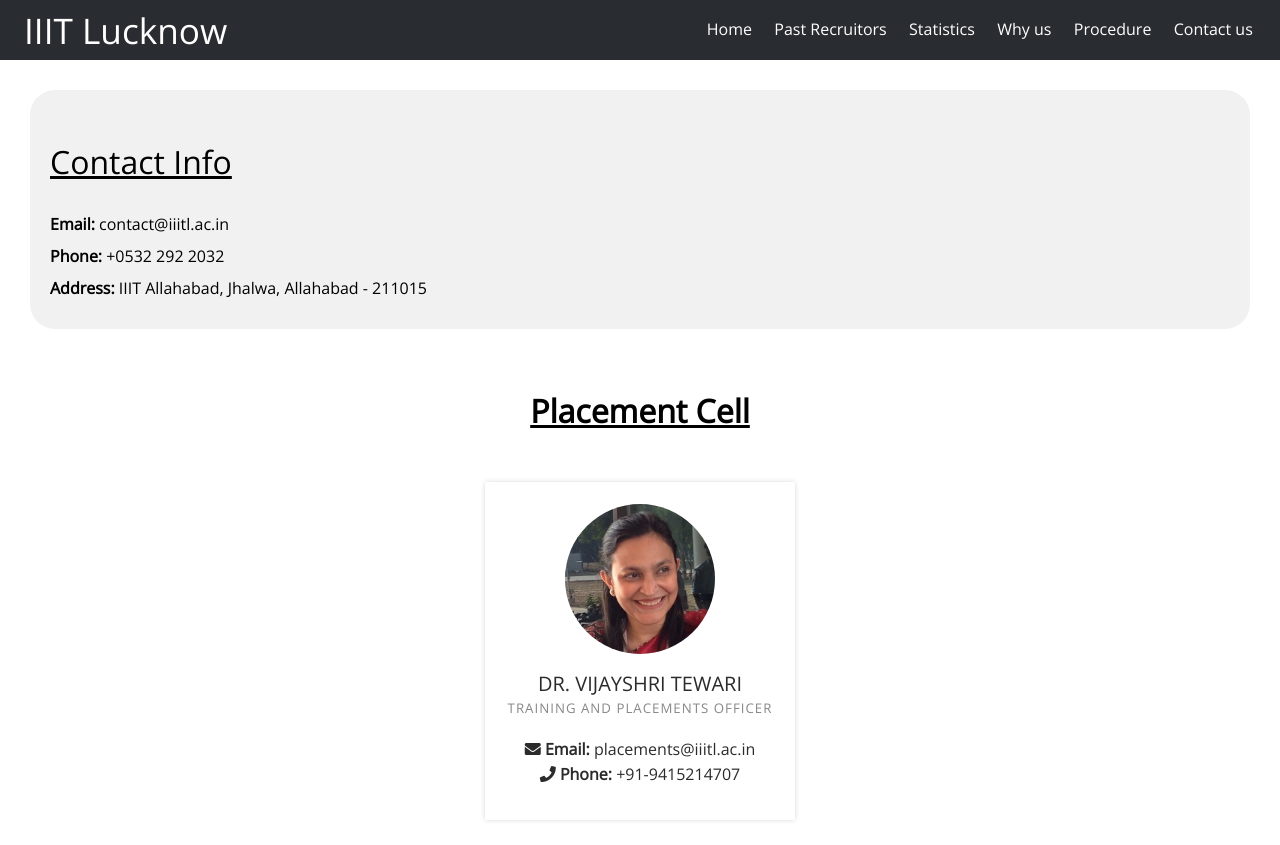
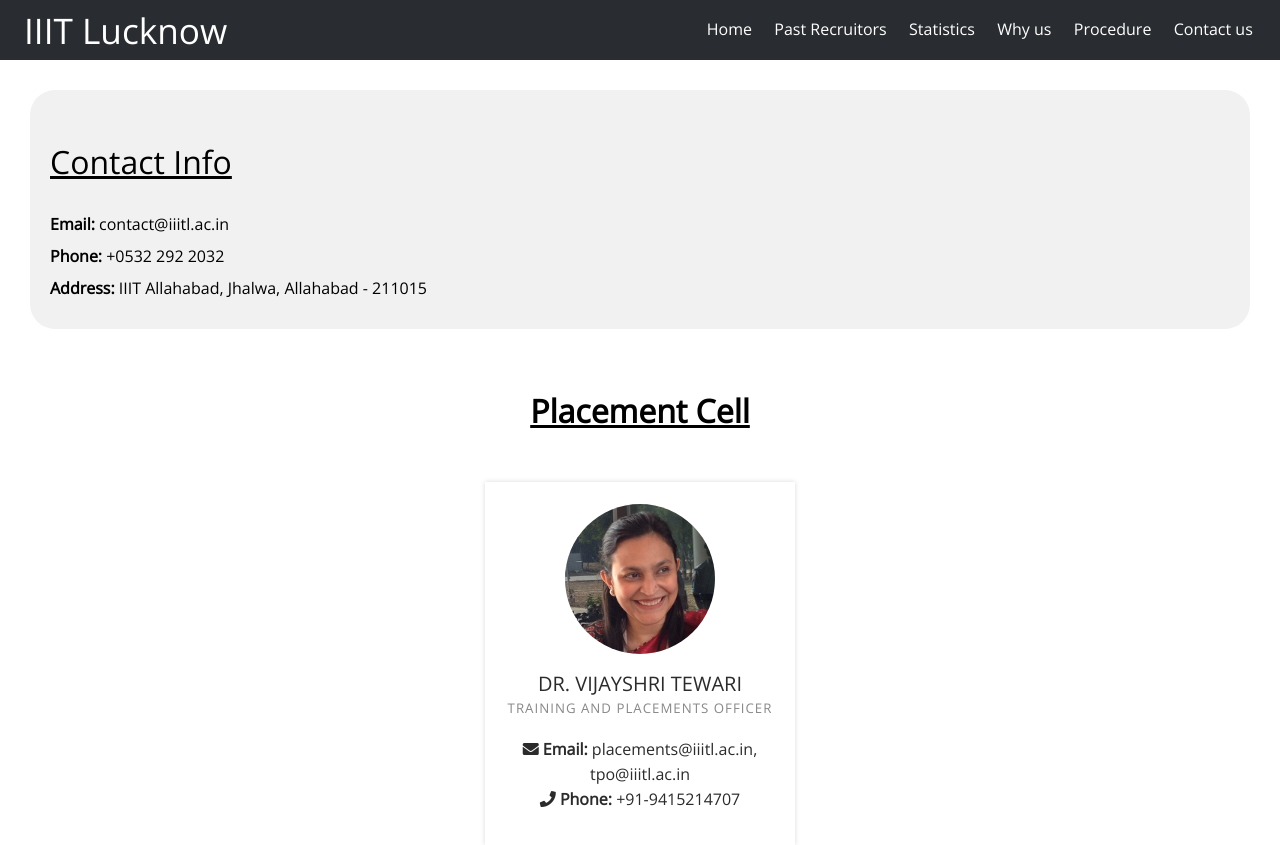
Before and after one commit to axios-iiitl/Placement-Website, a React (Create React App) app: page /contact in a window 1280 px wide. Shown: the top 845 px of the page. Built offline with nearby package versions, Linux system fonts and the light colour scheme.

Commit message:
Add second email of TPO

```diff
--- a/src/components/Contact.js
+++ b/src/components/Contact.js
@@ -34,7 +34,7 @@ const contactUs = () => {
             name="Dr. Vijayshri Tewari"
             isTeacher={false}
             position="Training and Placements Officer"
-            email="placements@iiitl.ac.in"
+            email="placements@iiitl.ac.in, tpo@iiitl.ac.in"
             phone="+91-9415214707"
           />
           <h1>Student Coordinators</h1>
```
